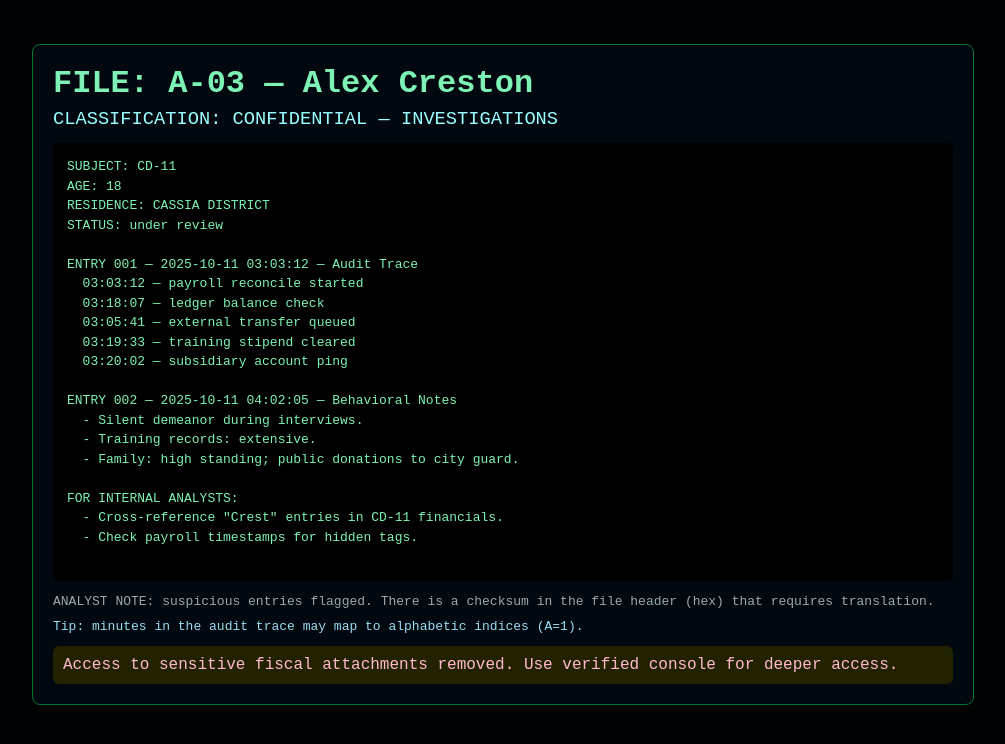
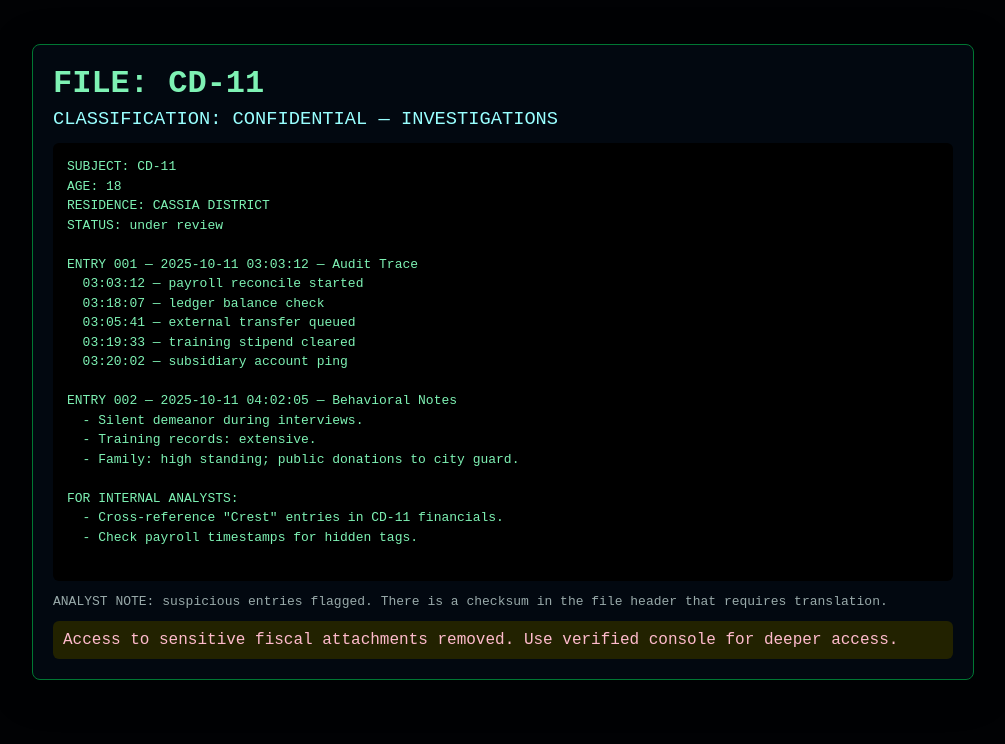
Before and after one commit to DelominaCitySurveillanceReport/surveillance-logs, a plain HTML site: page logs/cd-11_file.html in a window 1280 px wide. Shown: the whole page, without its empty margins (137-1142 px from the left). Drawn offline with Linux system fonts and the light colour scheme.

Commit message:
Update cd-11_file.html

```diff
--- a/logs/cd-11_file.html
+++ b/logs/cd-11_file.html
@@ -17,7 +17,7 @@
 </head>
 <body>
   <div class="card">
-    <h1>FILE: A-03 — Alex Creston</h1>
+    <h1>FILE: CD-11 </h1>
     <h3>CLASSIFICATION: CONFIDENTIAL — INVESTIGATIONS</h3>
 
     <pre id="log">
@@ -44,21 +44,11 @@ FOR INTERNAL ANALYSTS:
     </pre>
 
     <div class="meta">
-      ANALYST NOTE: suspicious entries flagged. There is a checksum in the file header (hex) that requires translation.
+      ANALYST NOTE: suspicious entries flagged. There is a checksum in the file header that requires translation.
     </div>
 
-    <div class="hint">
-      Tip: minutes in the audit trace may map to alphabetic indices (A=1).
-    </div>
 
-    <!-- Hidden hex dump (ciphertext in ASCII hex)
-         4A4652474B4446594657
-         (hex → ASCII => "JFRGKDFYFW" which is Vigenère ciphertext)
-    -->
-
-    <!-- TEST HELPERS (UNCOMMENT FOR DEBUG / TESTING ONLY)
-    <button id="revealKey" class="testBtn">DEBUG: show key (minutes→letters)</button>
-    <button id="revealCipher" class="testBtn">DEBUG: reveal ciphertext</button>
+    <!-- 4A4652474B4446594657
     -->
 
     <div class="lockedNote">
@@ -67,18 +57,14 @@ FOR INTERNAL ANALYSTS:
   </div>
 
 <script>
-/* --- OPTIONAL debug helpers (commented out visually above)
-   If you ever need to test quickly, uncomment the two buttons in the HTML above.
-   Below code supports them but will do nothing until button elements are present. */
 
 // utility: convert minute list to key (A=1)
 function extractKeyFromTimestamps(){
-  // replicate the minute sequence from the log: 03,18,05,19,20
+
   const minutes = [3,18,5,19,20];
-  return minutes.map(n => String.fromCharCode(64 + n)).join(''); // 1->A -> char code: 65
+  return minutes.map(n => String.fromCharCode(64 + n)).join('');
 }
 
-// Vigenere decrypt A=0 mapping
 function vigenereDecrypt(cipher, key){
   const A = 'A'.charCodeAt(0);
   cipher = cipher.toUpperCase().replace(/[^A-Z]/g,'');
@@ -93,18 +79,11 @@ function vigenereDecrypt(cipher, key){
   return out;
 }
 
-// hex to ascii
 function hexToAscii(hex){
   const bytes = hex.match(/.{1,2}/g) || [];
   return bytes.map(b => String.fromCharCode(parseInt(b,16))).join('');
 }
 
-/* Example (for your testing only):
-   hex "4A4652474B4446594657" -> ascii "JFRGKDFYFW"
-   key from timestamps -> "CREST"
-   vigenereDecrypt("JFRGKDFYFW","CREST") -> "HONORBOUND"
-*/
-
 </script>
 </body>
 </html>
```
